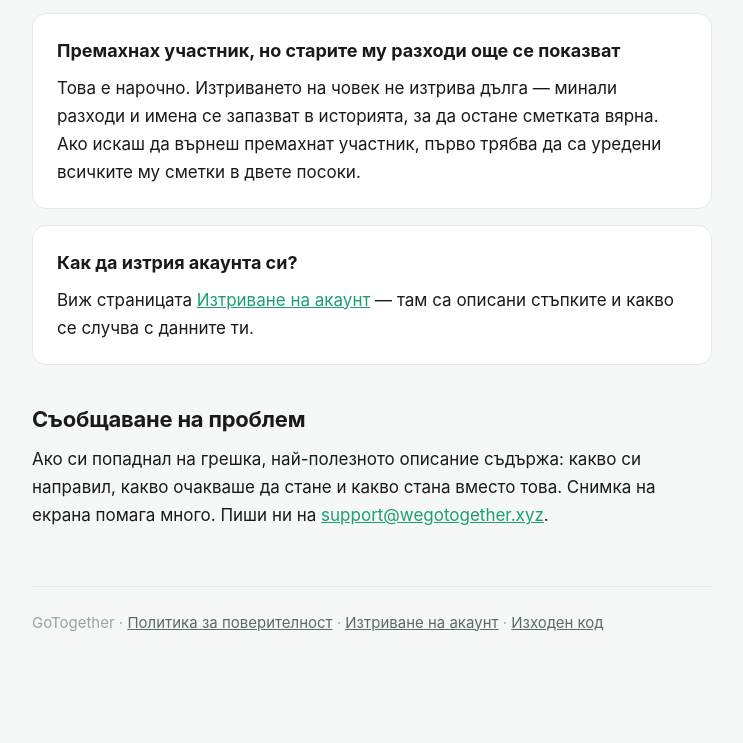
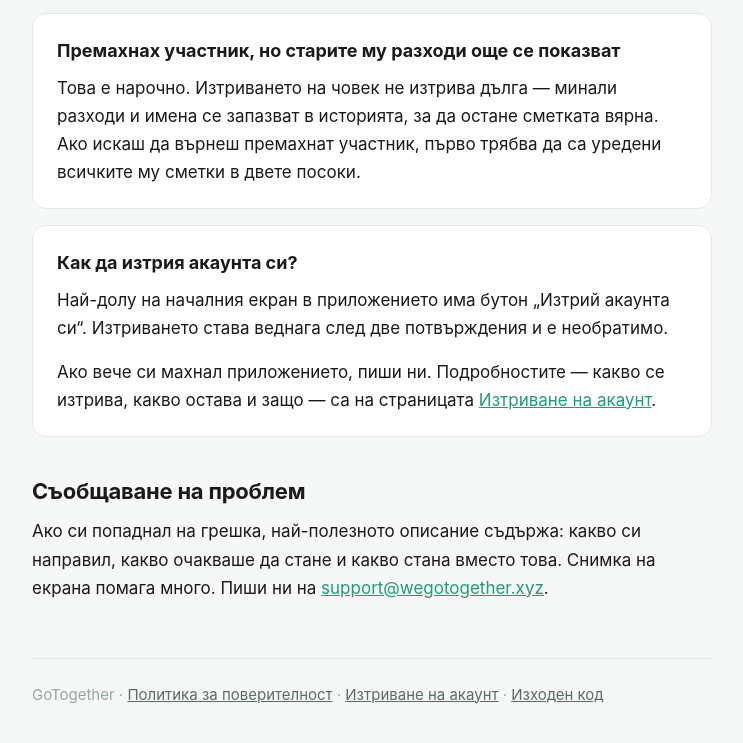
Before and after one commit to Tems-git/GoTogether, a website: page docs/index.html in a window 1280 px wide. Shown: the part 2591-3334 px from the top of the page, without its empty margins (268-1011 px from the left). Drawn offline with Linux system fonts and the light colour scheme.

Commit message:
docs: answer account deletion directly in the FAQ and the policy
Data Safety декларира вградено изтриване; сайтът трябва да казва същото
на местата, където ревюърът гледа.

```diff
--- a/docs/index.html
+++ b/docs/index.html
@@ -87,7 +87,8 @@
 
   <div class="card">
     <h3>Как да изтрия акаунта си?</h3>
-    <p>Виж страницата <a href="delete-account.html">Изтриване на акаунт</a> — там са описани стъпките и какво се случва с данните ти.</p>
+    <p>Най-долу на началния екран в приложението има бутон „Изтрий акаунта си“. Изтриването става веднага след две потвърждения и е необратимо.</p>
+    <p>Ако вече си махнал приложението, пиши ни. Подробностите — какво се изтрива, какво остава и защо — са на страницата <a href="delete-account.html">Изтриване на акаунт</a>.</p>
   </div>
 
   <h2>Съобщаване на проблем</h2>
```
